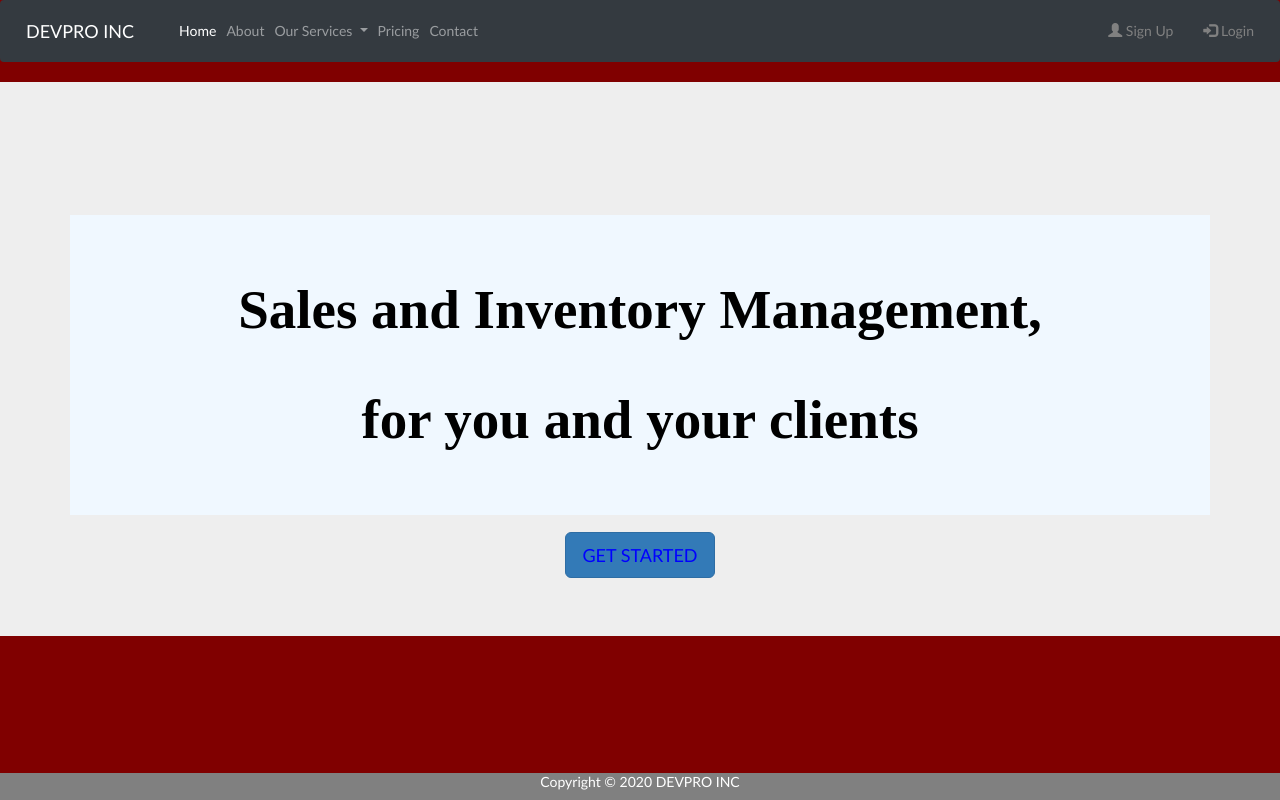
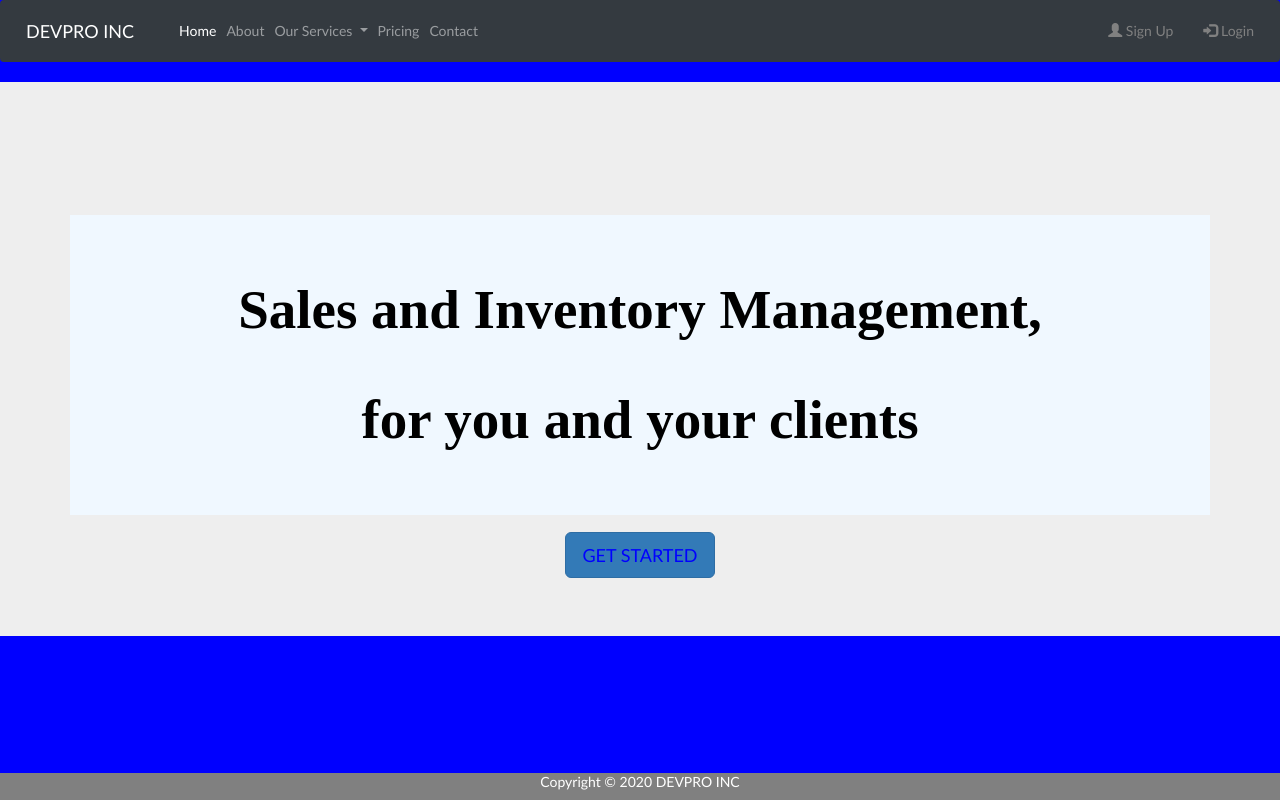
Before and after one commit to mnmisky/sales_demo, a Flask app: page / in a window 1280 px wide. Run offline with Flask 2, Linux system fonts and the light colour scheme; some libraries are stand-ins or nearby versions.

Commit message:
home and contact page kinda fixed

```diff
--- a/templates/home.html
+++ b/templates/home.html
@@ -9,7 +9,7 @@
 <link rel="stylesheet" href="/static/home.css">
 <style>
 	body{
-		background-color:maroon;
+		background-color:blue;
 	}
 
 	#showcase{
```
